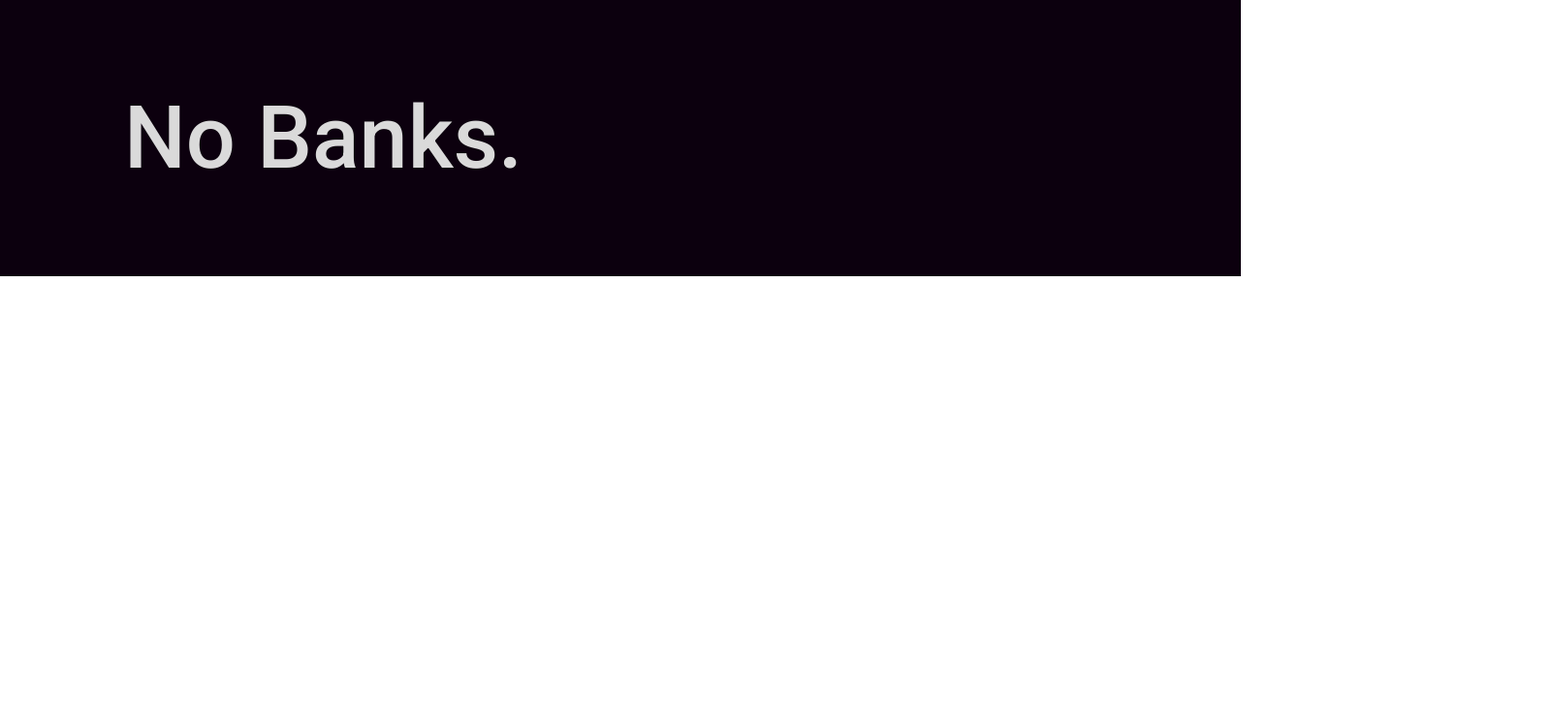
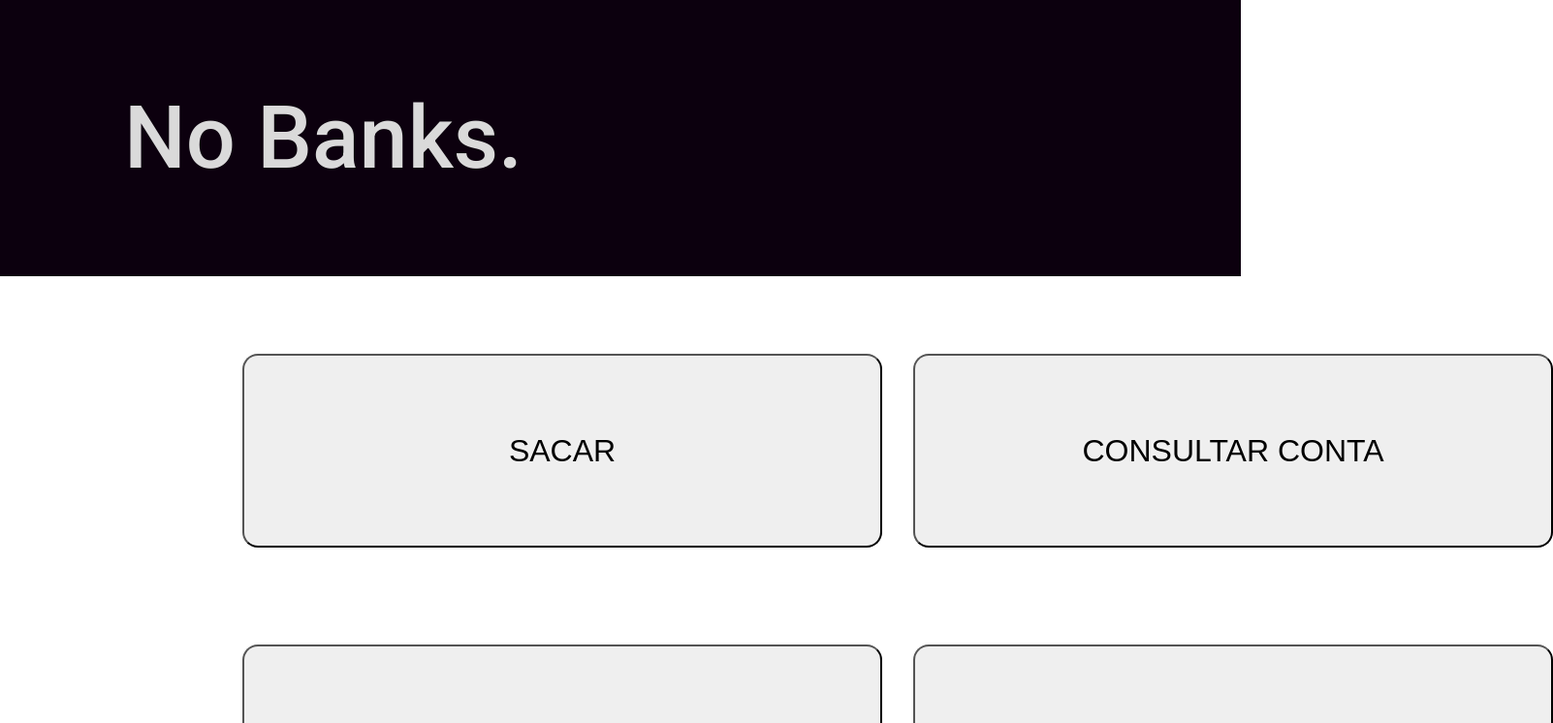
Before and after one commit to projeto-de-algoritmos/Greed_NoBanks, a React (Create React App) app in the folder no-banks/: page / in a window 1280 px wide. Before the commit this address had no page. Shown: the top 746 px of the page at 97% size, 1602 px wide, since content can reach past the window. Built offline with nearby package versions, Linux system fonts and the light colour scheme; the HTML template or start-up script is replaced by a standard one.

Commit message:
home page

```diff
--- a/no-banks/src/App.js
+++ b/no-banks/src/App.js
@@ -4,6 +4,7 @@ import { BrowserRouter as Router, Routes, Route } from "react-router-dom";
 import Withdrawal from './pages/Withdrawal/Withdrawal';
 import Balance from './pages/Balance/Balance';
 import Deposit from './pages/Deposit/Deposit';
+import Home from './pages/Home/Home';
 
 function App() {
   return (
@@ -12,6 +13,7 @@ function App() {
      <Header />
      <Router>
       <Routes>
+        <Route path="/" element={<Home />} />
         <Route path="/Withdrawal" element={<Withdrawal />} />
         <Route path="/Balance" element={<Balance />} />
         <Route path="/Deposit" element={<Deposit />} />
--- /dev/null
+++ b/no-banks/src/pages/Home/Home.css
@@ -0,0 +1,24 @@
+.home {
+    width: 100%;
+  }
+
+.home-button {
+    margin-top: 80px;
+    width: 660px;
+    height: 200px;
+    font-size: 2em;
+    border-radius: .5em;
+    border-style: double 1px;
+    border-color: black;
+
+}
+
+.right-card {
+    margin-left: 2em;
+}
+
+.row {
+    display: flex;
+    margin-left: 250px;
+    margin-right: 250px;
+}
--- /dev/null
+++ b/no-banks/src/pages/Home/Home.js
@@ -0,0 +1,53 @@
+import { Button, Row, Col, Card, CardBody } from "reactstrap";
+import './Home.css'
+import { Link } from "react-router-dom";
+
+
+const Home = () => {
+    return (
+
+        <div className="home">
+            <Row>
+                <Col md='4'>
+                    <Card className="left-card">
+                        <CardBody>
+                        <form action="/Withdrawal" method="get">
+                            <button className="home-button" formaction="/Withdrawal">SACAR</button>
+                        </form>
+                        </CardBody>
+                    </Card>
+
+                </Col>
+                <Col md='4'>
+                    <Card className="right-card">
+                        <CardBody>
+                        <form action="/Balance" method="get">
+                            <button className="home-button" formaction="/Balance">CONSULTAR CONTA</button>
+                        </form>
+                        </CardBody>
+                    </Card>
+                </Col>
+            </Row>
+            <br />
+            <Row>
+                <Col md="4">
+                    <Card className="left-card">
+                    <form action="/Deposit" method="get">
+                            <button className="home-button" formaction="/Deposit">DEPOSITAR</button>
+                        </form>
+                    </Card>
+                </Col>
+                <Col md='4'>
+                    <Card className="right-card">
+                        <form action="https://github.com/eng-Bruno" method="get" target="_blank">
+                            <button className="home-button" formaction="https://github.com/eng-Bruno">INFORMAÇÕES DA CONTA</button>
+                        </form>
+                    </Card>
+                </Col>
+            </Row>
+
+        </div>
+    );
+};
+
+export default Home;
--- a/no-banks/src/pages/Withdrawal/Withdrawal.css
+++ b/no-banks/src/pages/Withdrawal/Withdrawal.css
@@ -10,7 +10,7 @@ input {
     height: 50px
 }
 
-button {
+.deposit-button {
     width: 70px;
     height: 56px;
     margin-left: 15px;
--- a/no-banks/src/pages/Withdrawal/Withdrawal.js
+++ b/no-banks/src/pages/Withdrawal/Withdrawal.js
@@ -1,3 +1,4 @@
+import { Button } from "reactstrap";
 import "./Withdrawal.css"
 
 const Withdrawal = () => {
@@ -11,7 +12,7 @@ const Withdrawal = () => {
             min="3"
             max="100"
           />
-          <button>Sacar</button>
+          <Button className="deposit-button">Sacar</Button>
         </p>
       </div>
     </div>
```
